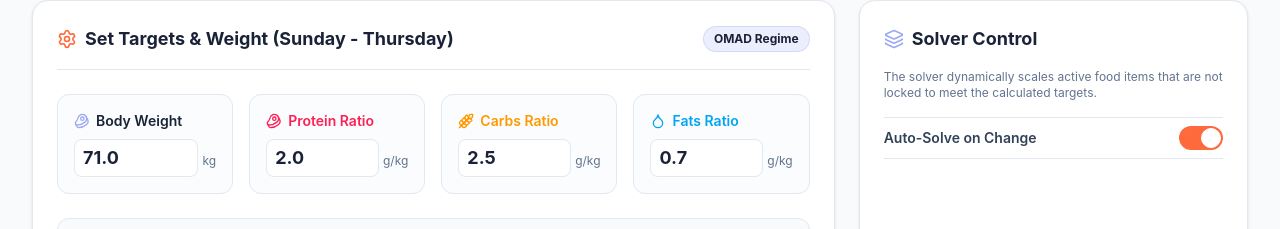
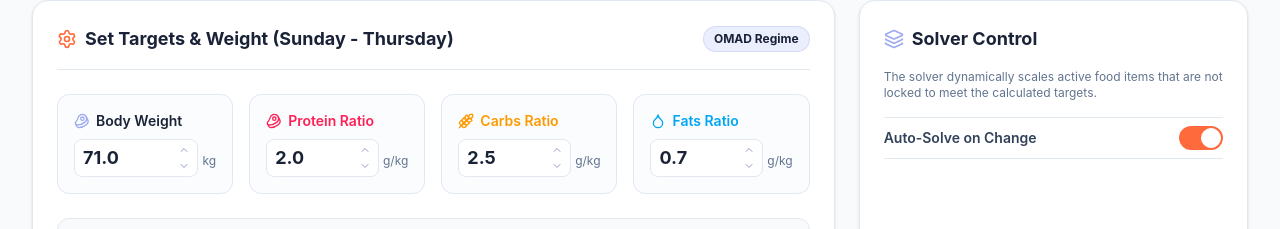
Before and after one commit to ranimela/menu-builder, a React (Vite) app: page / in a window 1280 px wide. Shown: the part 115-344 px from the top of the page. Built offline with nearby package versions, Linux system fonts and the light colour scheme.

Commit message:
feat: implement custom chevron up/down stepper arrows for ratio and weight inputs

```diff
--- a/src/App.tsx
+++ b/src/App.tsx
@@ -12,7 +12,9 @@ import {
   RefreshCw,
   Layers,
   Settings,
-  Share2
+  Share2,
+  ChevronUp,
+  ChevronDown
 } from 'lucide-react';
 
 import type { FoodItem, Meal, DayPlan, TargetMacros, TargetRatios } from './types/food';
@@ -147,7 +149,20 @@ const DecimalInput: React.FC<DecimalInputProps> = ({ value, onChange, className
     }
   };
 
+  const handleIncrement = () => {
+    const newVal = Math.max(0, Math.round((value + 0.1) * 10) / 10);
+    onChange(newVal);
+    setLocalValue(newVal.toFixed(1));
+  };
+
+  const handleDecrement = () => {
+    const newVal = Math.max(0, Math.round((value - 0.1) * 10) / 10);
+    onChange(newVal);
+    setLocalValue(newVal.toFixed(1));
+  };
+
   return (
+    <div className="relative flex items-center w-full">
       <input
         type="text"
         inputMode="decimal"
@@ -155,8 +170,25 @@ const DecimalInput: React.FC<DecimalInputProps> = ({ value, onChange, className
         onChange={handleChange}
         onFocus={handleFocus}
         onBlur={handleBlur}
-      className={className}
+        className={`${className} pr-8`}
       />
+      <div className="absolute right-1.5 flex flex-col justify-center h-full">
+        <button
+          type="button"
+          onClick={handleIncrement}
+          className="p-0.5 text-slate-400 hover:text-brand-accent transition cursor-pointer leading-none"
+        >
+          <ChevronUp className="h-3 w-3" />
+        </button>
+        <button
+          type="button"
+          onClick={handleDecrement}
+          className="p-0.5 text-slate-400 hover:text-brand-accent transition cursor-pointer leading-none"
+        >
+          <ChevronDown className="h-3 w-3" />
+        </button>
+      </div>
+    </div>
   );
 };
 
```
Lines whose indentation alone changed are shown as unchanged.
